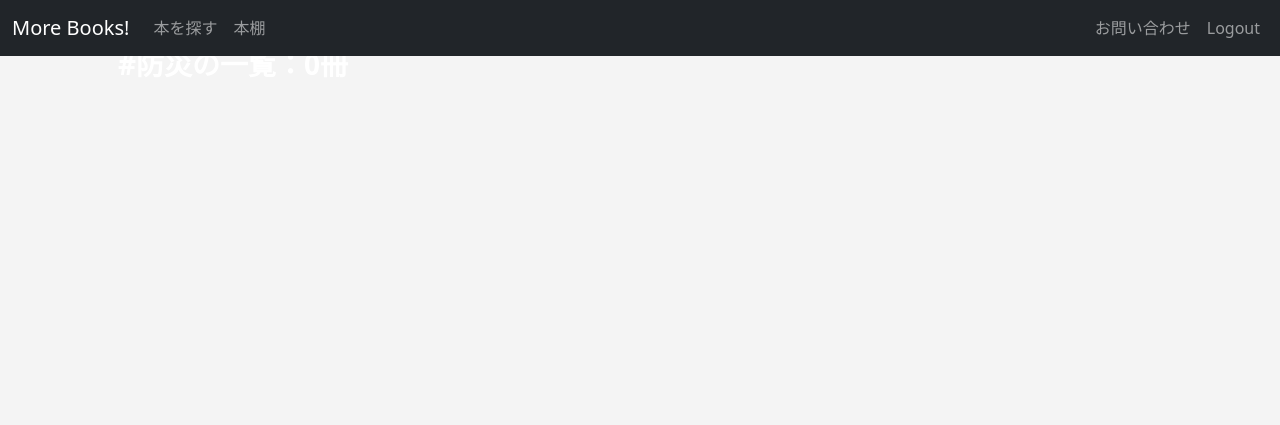
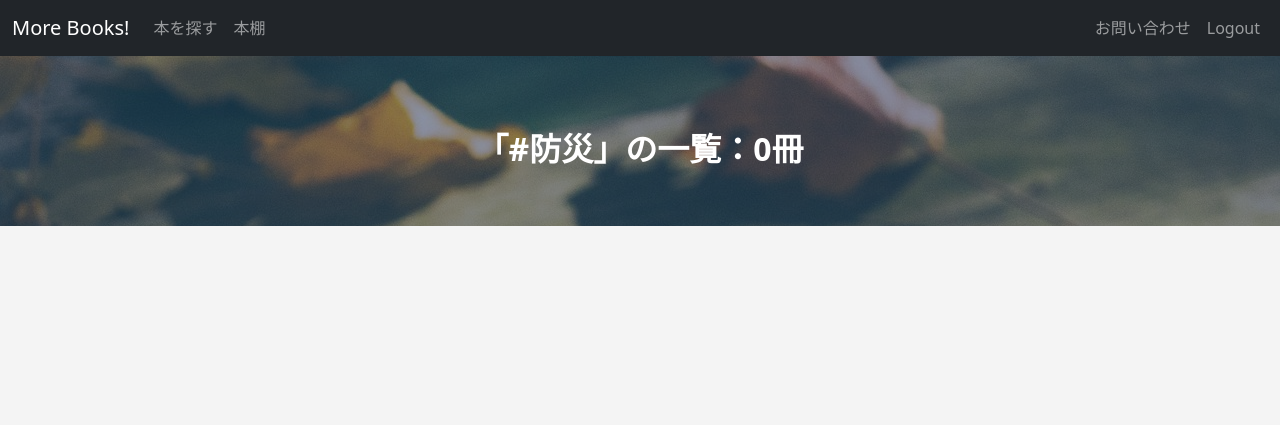
Before and after one commit to ka113private/more_books, a Django app: page /book-list-from-tag/15/ in a window 1280 px wide. Shown: the top 425 px of the page. Run offline with Django 3.2, Linux system fonts and the light colour scheme; the visitor is signed in with stand-in values (Sample User, id 1); data comes from the database, SQL or seed files in the repository; data that the repository does not hold is empty; parts of the project's set-up code (start-up, migrations or seed data) failed here and were passed over; some libraries are stand-ins or nearby versions.

Commit message:
[update]リストのデザインのブラッシュアップ

```diff
--- a/books/templates/book_list.html
+++ b/books/templates/book_list.html
@@ -8,32 +8,38 @@
 {% endblock %}
 
 {% block contents %}
+
+<!-- hero section -->
+<section class="hero hero-list">
+    <div class="container-hero">
+        <div class="row d-flex">
+            <div class="col-sm-11 text-center mx-auto">
+                {% if query == "" %}
+                <h2>すべての一覧：{{ count }}冊</h2>
+                {% else %}
+                <h2>「{{ query }}」の一覧：{{ count }}冊</h2>
+                {% endif %}
+            </div>
+        </div>
+    </div>
+</section>
+
 <section>
     <div class="container px-4 px-lg-5 mt-5">
-        {% if query == "" %}
-        <h3>すべての一覧：{{ count }}冊</h3>
-        {% else %}
-        <h3>{{ query }}の一覧：{{ count }}冊</h3>
-        {% endif %}
-        <div class="row gx-4 gx-lg-5">
+        <div class="row gx-2 gx-lg-3">
             {% for book in book_list %}
-            <div class="col-md-3">
+            <div class="col-md-2">
                 <!--12を割った数字の数が列数になる -->
                 <div class="col mb-5">
                 <div class="card">
                     <a href="{% url 'books:book_detail' book.pk%}">
-                    <!-- Thumnail image-->
-                        {% if view_from == 'BookListFromTagView'%}
-                            <img class="card-img-top" src="../../media/{{ book.thumbnail_image }}" alt="..." />
-                        {% else %}
-                            <img class="card-img-top" src="../media/{{ book.thumbnail_image }}" alt="..." />
-                        {% endif %}
+                        <img class="card-img-top" src="../../media/{{ book.thumbnail_image }}" alt="..." />
                     </a>
                     <!-- Book details-->
                     <div class="card-body p-4">
-                        <div class="text-center">
+                        <div>
                             <!-- Product name-->
-                            <h5 class="fw-bolder">{{ book.title }}</h5>
+                            <h6 class="fw-bolder">{{ book.title }}</h6>
                             <!-- BookAuthor-->
                             {{ book.author }}
                         </div>
--- a/books/views.py
+++ b/books/views.py
@@ -14,7 +14,7 @@ from django.db.models import Q, Count
 
 logger = logging.getLogger(__name__)
 NUM_BOOKS_TO_DISPLAY = 6 # インデックスページで表示する際の書籍の数
-NUM_BOOKS_TO_DISPLAY_LISTPAGE = 20 # 一覧ページで表示する際の書籍の数
+NUM_BOOKS_TO_DISPLAY_LISTPAGE = 30 # 一覧ページで表示する際の書籍の数
 NUM_BOOKS_SEARCH = 1000 # 検索する書籍の書籍の数
 NUM_RELATED_BOOKS = 1000 # 提案する書籍の書籍の数
 
--- a/static/css/mystyle.css
+++ b/static/css/mystyle.css
@@ -136,6 +136,12 @@ hero section
     margin-bottom: 50px;
 }
 
+.hero-list{
+    background-image: url("../assets/img/bg-masthead-list.jpg") ;
+    padding: 50px;
+    margin-bottom: 50px;
+}
+
 .btn-exploration{
    margin-top: 40px;
 }
@@ -190,7 +196,6 @@ service section
     position: relative;
     overflow: hidden;
     border-radius: 3px;
-
 }
 
 .category .overlay {
@@ -342,3 +347,24 @@ exploration
     border: none;
     background-color: transparent;
 }
+
+/*
+list
+*/
+
+.card {
+    border: none;
+}
+
+.card-body h6{
+    color: var(--dark-gray);
+}
+
+.label-max{
+  display: block;
+  width: 14ch;
+  font-family: "Courier New", Consolas, monospace;
+  white-space: nowrap;
+  text-overflow: ellipsis;
+  overflow: hidden;
+}
```
Also changed, not shown: static/assets/img/bg-masthead-list.jpg (added).
